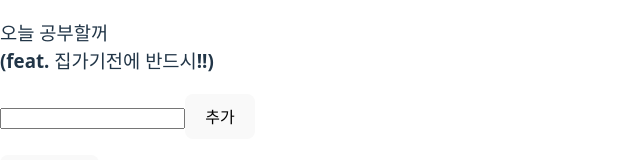
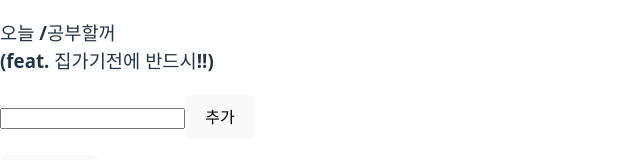
Before and after one commit to theAmuT/todolist, a React (Vite) app: page / in a window 1280 px wide. Shown: the top 160 px of the page, without its empty margins (0-640 px from the left). Built offline with nearby package versions, Linux system fonts and the light colour scheme.

Commit message:
8번째 커밋

```diff
--- a/src/App.jsx
+++ b/src/App.jsx
@@ -33,7 +33,7 @@ function App() {
   return (
     <div>
       <h3>
-        오늘 공부할꺼
+        오늘 /공부할꺼
         <br />
         (feat. 집가기전에 반드시!!)
       </h3>
```
